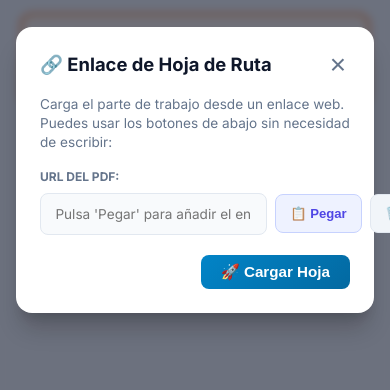
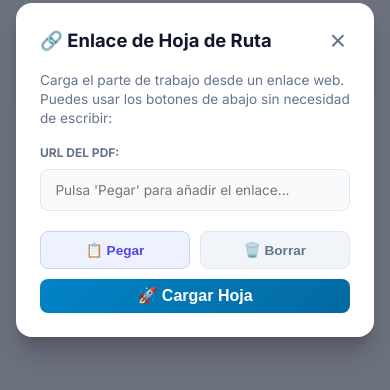
Before and after one commit to WendoLCollection/Ruta-Smart, a plain HTML site: page index.html in a window 390 px wide. Both pictures are taken after a click on the button "Cargar desde Enlace Web". Shown: the part 252-642 px from the top of the page. Drawn offline with Linux system fonts and the light colour scheme.

Commit message:
Add files via upload

```diff
--- a/index.html
+++ b/index.html
@@ -120,8 +120,6 @@
                         <label for="input-pdf-url">URL del PDF:</label>
                         <div class="url-input-container">
                             <input type="text" id="input-pdf-url" readonly inputmode="none" placeholder="Pulsa 'Pegar' para añadir el enlace..." autocomplete="off" />
-                            <button id="btn-paste-url" type="button" class="btn-input-action paste" title="Pegar del portapapeles">📋 Pegar</button>
-                            <button id="btn-clear-input" type="button" class="btn-input-action clear" title="Borrar texto">🗑️ Borrar</button>
                         </div>
                     </div>
                     <div id="url-saved-info" class="url-saved-info hidden">
@@ -131,6 +129,8 @@
                 </div>
                 <div class="modal-footer">
                     <button id="btn-clear-url" class="btn-compact secondary hidden" type="button">Borrar guardado</button>
+                    <button id="btn-paste-url" type="button" class="btn-input-action paste" title="Pegar del portapapeles">📋 Pegar</button>
+                    <button id="btn-clear-input" type="button" class="btn-input-action clear" title="Borrar texto">🗑️ Borrar</button>
                     <button id="btn-submit-url" class="btn-compact highlight btn-submit-large" type="button">🚀 Cargar Hoja</button>
                 </div>
             </div>
--- a/service-worker.js
+++ b/service-worker.js
@@ -1,4 +1,4 @@
-const CACHE_NAME = 'ruta-smart-v3';
+const CACHE_NAME = 'ruta-smart-v4';
 const ASSETS_TO_CACHE = [
   './',
   './index.html',
--- a/style.css
+++ b/style.css
@@ -1310,11 +1310,10 @@ input[type="file"] {
     display: flex;
     align-items: center;
     width: 100%;
-    gap: 0.5rem;
 }
 
 .url-input-container input {
-    flex: 1;
+    width: 100%;
     padding: 0.75rem 0.9rem;
     border-radius: 8px;
     border: 1.5px solid var(--border-color);
@@ -1325,6 +1324,7 @@ input[type="file"] {
     cursor: default;
     color: var(--text-main);
     user-select: all;
+    box-sizing: border-box;
 }
 
 .url-input-container input:focus {
@@ -1334,10 +1334,11 @@ input[type="file"] {
 .btn-input-action {
     display: inline-flex;
     align-items: center;
+    justify-content: center;
     gap: 0.35rem;
-    padding: 0.7rem 0.9rem;
+    padding: 0.65rem 0.95rem;
     border-radius: 8px;
-    font-size: 0.82rem;
+    font-size: 0.85rem;
     font-weight: 800;
     cursor: pointer;
     border: none;
@@ -1403,9 +1404,51 @@ input[type="file"] {
 
 .modal-footer {
     display: flex;
+    flex-wrap: wrap;
+    align-items: center;
     justify-content: flex-end;
     gap: 0.6rem;
     margin-top: 1.25rem;
+}
+
+.modal-footer #btn-clear-url {
+    margin-right: auto;
+}
+
+@media (max-width: 480px) {
+    .modal-footer {
+        display: grid;
+        grid-template-columns: 1fr 1fr;
+        gap: 0.6rem;
+    }
+
+    .modal-footer #btn-clear-url {
+        grid-column: span 2;
+        margin-right: 0;
+        justify-content: center;
+        text-align: center;
+        order: 4;
+    }
+
+    .modal-footer #btn-paste-url {
+        grid-column: 1;
+        justify-content: center;
+        order: 1;
+    }
+
+    .modal-footer #btn-clear-input {
+        grid-column: 2;
+        justify-content: center;
+        order: 2;
+    }
+
+    .modal-footer #btn-submit-url {
+        grid-column: span 2;
+        justify-content: center;
+        padding: 0.85rem 1rem;
+        font-size: 1rem;
+        order: 3;
+    }
 }
 
 /* Badges de Subtipo de Tarea */
```
